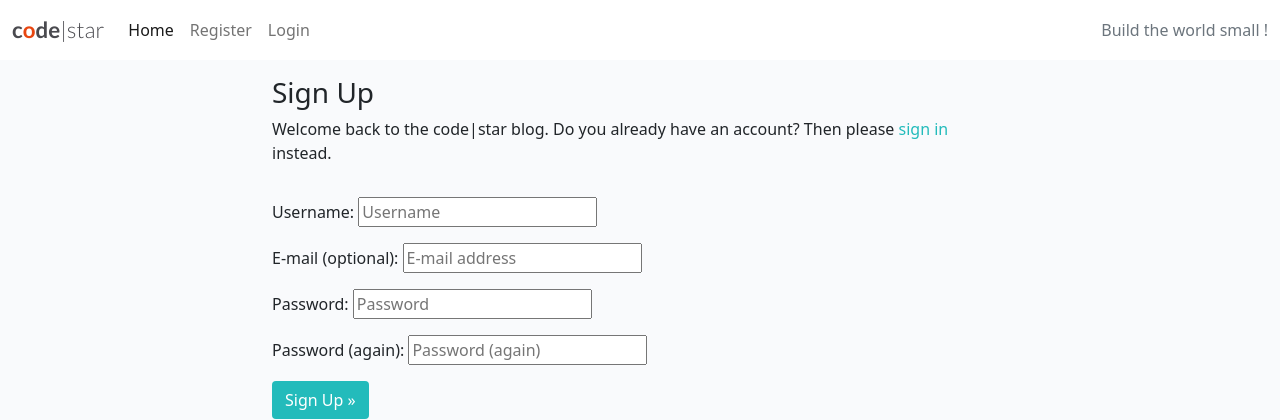
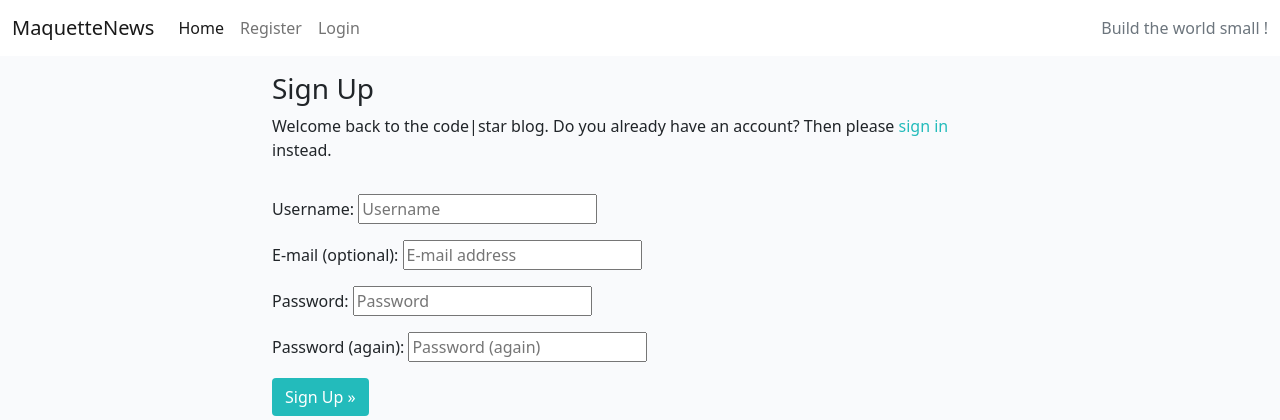
Before and after one commit to Code-Institute-Submissions/ksagep-Forth-milestone-project-MaquetteBlog_JanResub, a Django app: page /accounts/signup/ in a window 1280 px wide. Shown: the top 420 px of the page. Run offline with Django 3.2, Linux system fonts and the light colour scheme.

Commit message:
Change the title of the app in the base.html.

```diff
--- a/templates/base.html
+++ b/templates/base.html
@@ -26,8 +26,7 @@
 
     <nav class="navbar navbar-expand-lg navbar-light bg-white">
         <div class="container-fluid">
-            <a class="navbar-brand" href="{% url 'home' %}"><span class="brand">c<span class="red-o">o</span>de<span
-                        class="thin">|star</span></span></span></a>
+            <a class="navbar-brand" href="{% url 'home' %}">MaquetteNews</a>
             <button class="navbar-toggler" type="button" data-bs-toggle="collapse" data-bs-target="#navbarText"
                 aria-controls="navbarText" aria-expanded="false" aria-label="Toggle navigation">
                 <span class="navbar-toggler-icon"></span>
```
Also changed, not shown: blog/admin.py (line endings or trailing spaces), blog/views.py (line endings or trailing spaces).
